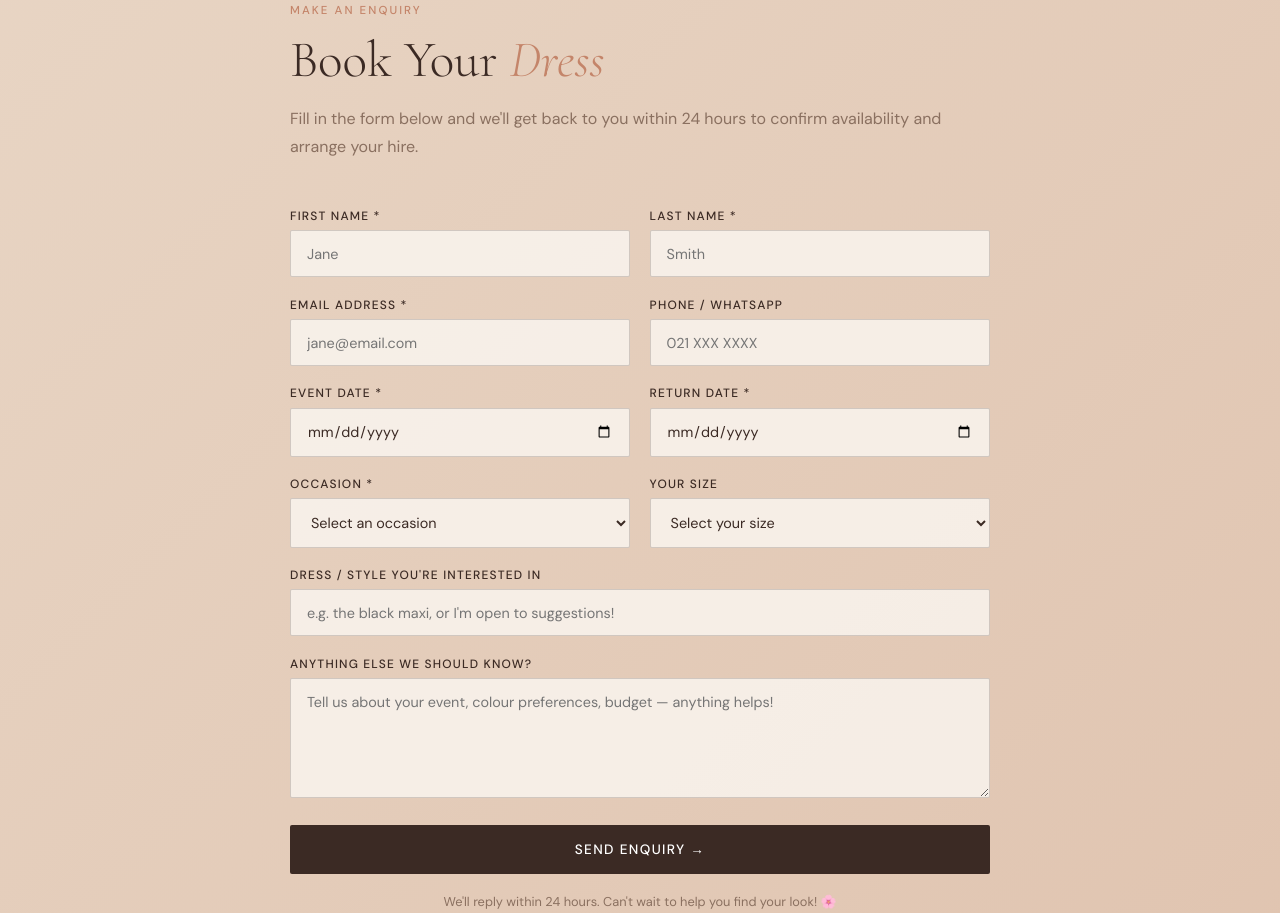
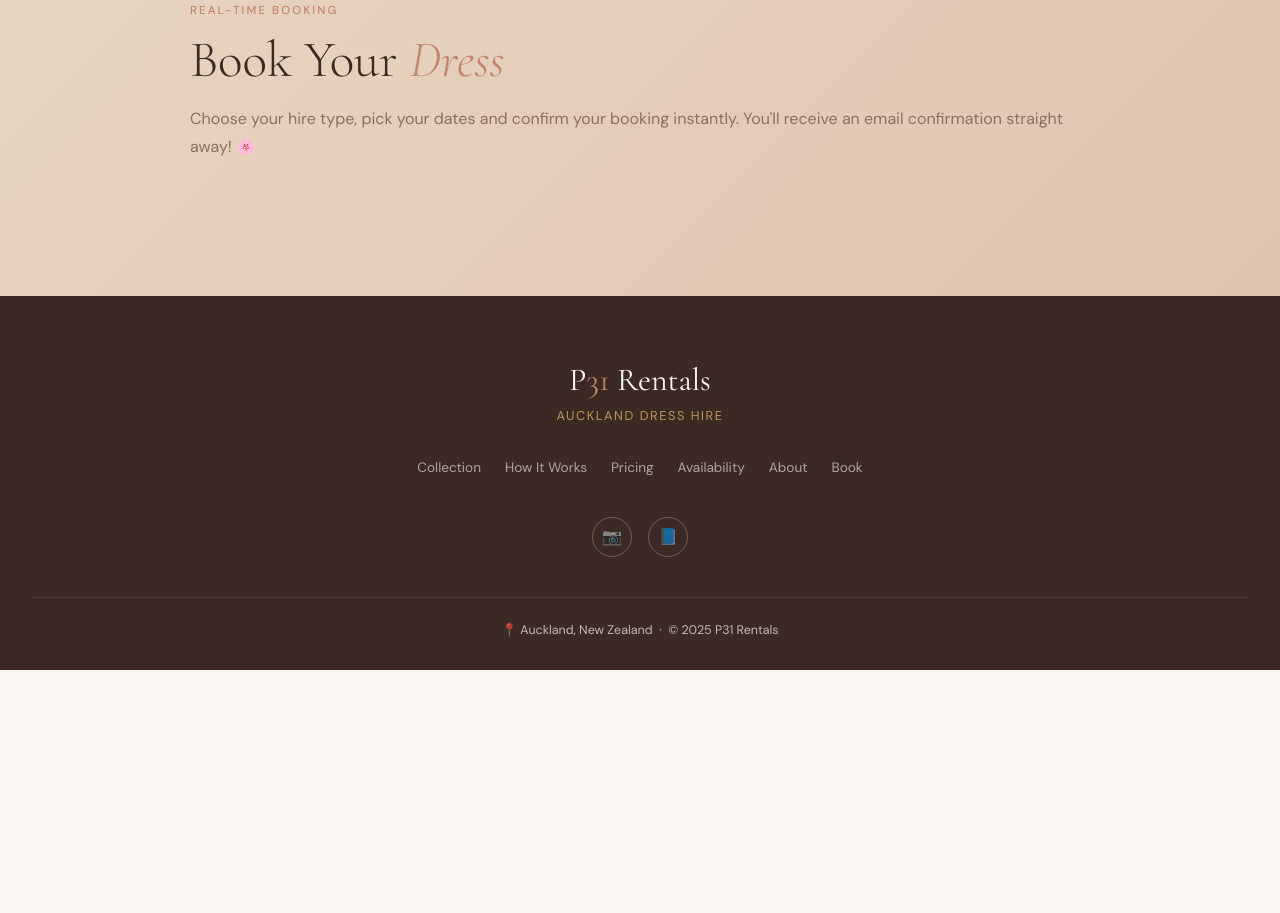
Before and after one commit to p31rentalsakl/p31rentalsakl.github.io, a plain HTML site: page index.html in a window 1280 px wide. Shown: the part 6047-6960 px from the top of the page. After the commit the page ends 6717 px from the top, so only its background shows below. Drawn offline with nearby package versions, Linux system fonts and the light colour scheme; a script that the page names is missing.

Commit message:
Add files via upload

```diff
--- a/index.html
+++ b/index.html
@@ -630,80 +630,26 @@
   </div>
 </section>
 
-<!-- BOOKING FORM -->
+<!-- BOOKING SECTION -->
 <section id="booking">
-  <div class="container" style="max-width:700px;">
-    <p class="section-label">Make an Enquiry</p>
+  <div class="container" style="max-width:900px;">
+    <p class="section-label">Real-Time Booking</p>
     <h2 class="section-title">Book Your <em>Dress</em></h2>
-    <p style="color:var(--muted); margin-top:0.5rem; line-height:1.7;">
-      Fill in the form below and we'll get back to you within 24 hours to confirm availability and arrange your hire.
+    <p style="color:var(--muted); margin-top:0.5rem; margin-bottom:2.5rem; line-height:1.7;">
+      Choose your hire type, pick your dates and confirm your booking instantly. You'll receive an email confirmation straight away! 🌸
     </p>
-    <form class="form-grid" id="bookingForm" onsubmit="submitForm(event)">
-      <div class="form-group">
-        <label for="fname">First Name *</label>
-        <input type="text" id="fname" name="fname" placeholder="Jane" required/>
-      </div>
-      <div class="form-group">
-        <label for="lname">Last Name *</label>
-        <input type="text" id="lname" name="lname" placeholder="Smith" required/>
-      </div>
-      <div class="form-group">
-        <label for="email">Email Address *</label>
-        <input type="email" id="email" name="email" placeholder="jane@email.com" required/>
-      </div>
-      <div class="form-group">
-        <label for="phone">Phone / WhatsApp</label>
-        <input type="tel" id="phone" name="phone" placeholder="021 XXX XXXX"/>
-      </div>
-      <div class="form-group">
-        <label for="event-date">Event Date *</label>
-        <input type="date" id="event-date" name="event-date" required/>
-      </div>
-      <div class="form-group">
-        <label for="return-date">Return Date *</label>
-        <input type="date" id="return-date" name="return-date" required/>
-      </div>
-      <div class="form-group">
-        <label for="occasion">Occasion *</label>
-        <select id="occasion" name="occasion" required>
-          <option value="" disabled selected>Select an occasion</option>
-          <option>Races</option>
-          <option>Wedding / Wedding Guest</option>
-          <option>Ball / Formal Event</option>
-          <option>Party / Birthday</option>
-          <option>Other</option>
-        </select>
-      </div>
-      <div class="form-group">
-        <label for="size">Your Size</label>
-        <select id="size" name="size">
-          <option value="" disabled selected>Select your size</option>
-          <option>Size 6</option>
-          <option>Size 8</option>
-          <option>Size 10</option>
-          <option>Size 12</option>
-          <option>Size 14</option>
-          <option>Size 16</option>
-          <option>Size 18</option>
-          <option>Size 20+</option>
-        </select>
-      </div>
-      <div class="form-group full">
-        <label for="dress">Dress / Style You're Interested In</label>
-        <input type="text" id="dress" name="dress" placeholder="e.g. the black maxi, or I'm open to suggestions!"/>
-      </div>
-      <div class="form-group full">
-        <label for="message">Anything Else We Should Know?</label>
-        <textarea id="message" name="message" placeholder="Tell us about your event, colour preferences, budget — anything helps!"></textarea>
-      </div>
-      <div class="form-group full">
-        <button type="submit" class="form-submit">Send Enquiry →</button>
-        <p class="form-note">We'll reply within 24 hours. Can't wait to help you find your look! 🌸</p>
-      </div>
-    </form>
-    <div class="success-msg" id="successMsg">
-      🎉 Thank you! Your enquiry has been sent. We'll be in touch within 24 hours!
-    </div>
+    <script type="text/javascript">
+      function loadSimplyBook() {
+        var script = document.createElement('script');
+        script.src = '//widget.simplybook.net/v2/widget/widget.js';
+        script.type = 'text/javascript';
+        script.onload = function() {
+          var widget = new SimplybookWidget({"widget_type":"iframe","url":"https:\/\/p31rentals.simplybook.net","theme":"hugo","theme_settings":{"timeline_hide_unavailable":"1","hide_past_days":"0","timeline_show_end_time":"0","timeline_modern_display":"as_slots","nav_bg_color":"#FAF7F2","sb_base_color":"#C4856A","display_item_mode":"block","body_bg_color":"#FAF7F2","sb_review_image":"","dark_font_color":"#3B2A24","light_font_color":"#ffffff","btn_color_1":"#C4856A","sb_company_label_color":"#8A7060","hide_img_mode":"0","show_sidebar":"1","sb_busy":"#c7b3b3","sb_available":"#d6ebff"},"timeline":"modern","datepicker":"top_calendar","is_rtl":false,"app_config":{"clear_session":0,"allow_switch_to_ada":0,"predefined":[]}});
+        };
+        document.body.appendChild(script);
+      }
+      window.addEventListener('load', loadSimplyBook);
+    </script>
   </div>
 </section>
 
@@ -801,25 +747,7 @@
   function openMenu() { document.getElementById('mobileMenu').classList.add('open'); }
   function closeMenu() { document.getElementById('mobileMenu').classList.remove('open'); }
 
-  // ── FORM SUBMIT ──
-  // NOTE: To make the form actually send emails, connect it to Formspree (free):
-  // 1. Go to formspree.io and create a free account
-  // 2. Create a new form and get your form ID
-  // 3. Replace the action below with: https://formspree.io/f/YOUR_FORM_ID
-  function submitForm(e) {
-    e.preventDefault();
-    const form = document.getElementById('bookingForm');
-    const data = new FormData(form);
-    fetch('https://formspree.io/f/mvzvoykj', {
-      method: 'POST', body: data,
-      headers: { 'Accept': 'application/json' }
-    }).then(r => {
-      if (r.ok) {
-        form.style.display = 'none';
-        document.getElementById('successMsg').style.display = 'block';
-      }
-    });
-  }
+  // Booking handled by SimplyBook.me widget above
 </script>
 </body>
 </html>
```
